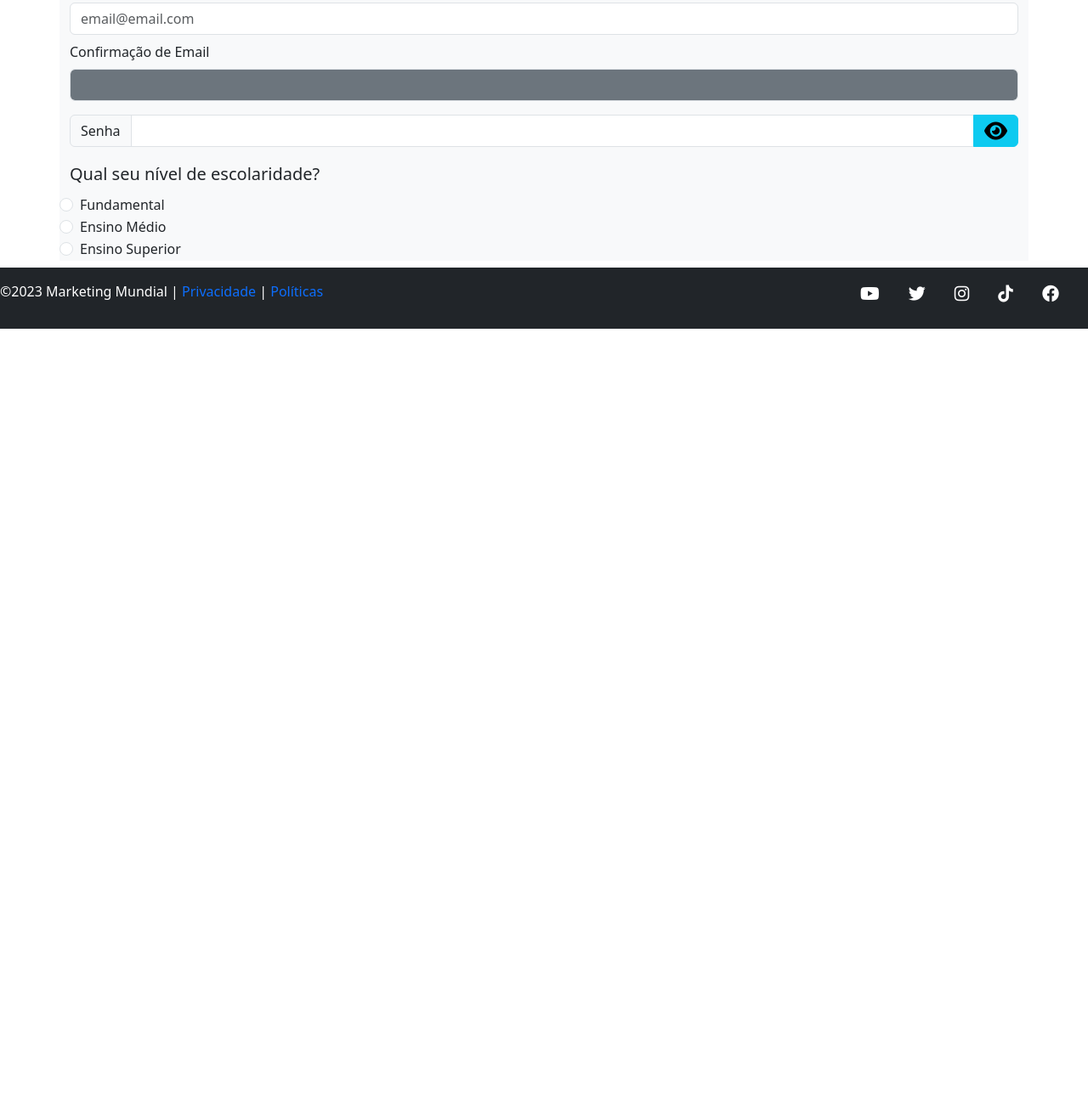
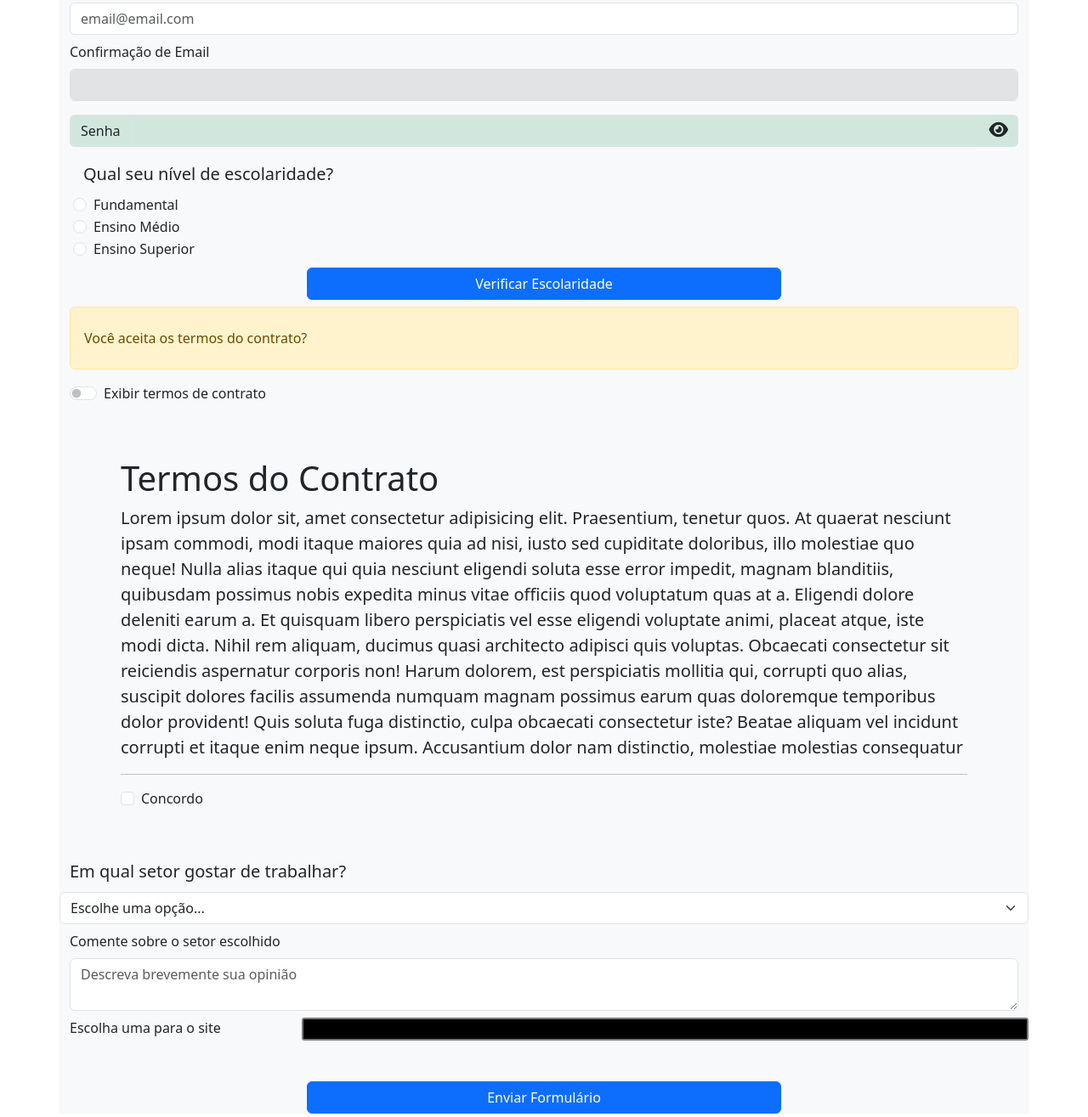
Before and after one commit to WinkWnk/projeto_boodstrap, a plain HTML site: page pages/cadastro.html in a window 1280 px wide. Shown: the part 386-1701 px from the top of the page at 85% size. Before the commit the page ends 800 px from the top, so only its background shows below. Drawn offline with nearby package versions, Linux system fonts and the light colour scheme.

Commit message:
Finalizado formulário bootstrap

```diff
--- a/css/estilo.css
+++ b/css/estilo.css
@@ -18,3 +18,8 @@
 .active{
     border-bottom: 1px solid #fff;
 }
+/* PÁGINA CADASTRO */
+.altura{
+    height: 300px;
+    overflow: scroll;
+}
--- a/pages/cadastro.html
+++ b/pages/cadastro.html
@@ -73,7 +73,7 @@
             <section class="row mb-2">
                 <div class="col-md-12">
                     <label for="confirmar" class="mb-2">Confirmação de Email</label>
-                    <input type="text" id="confirmar" name="confirmar" class="form-control bg-secondary" disabled>
+                    <input type="text" id="confirmar" name="confirmar" class="form-control bg-secondary-subtle" disabled>
                 </div>
             </section>
 
@@ -81,17 +81,17 @@
 
             <section class="row mb-2 mt-3">
                 <div class="col-md-12 input-group">
-                    <label for="senha" class="input-group-text col-form-label">Senha</label>
-                    <input type="password" id="senha" name="senha" class="form-control">
-                    <i class="fa-solid fa-eye btn btn-info fs-4"></i>
+                    <label for="senha" class="input-group-text col-form-label bg-success-subtle">Senha</label>
+                    <input type="password" id="senha" name="senha" class="form-control bg-success-subtle">
+                    <i class="fa-solid fa-eye btn fs-5 pt-2 bg-success-subtle border-0"></i>
                 </div>
             </section>
 
             <!-- CAMPO RADIO -->
 
-            <section class="row mb-2">
+            <section class="row mb-2 ps-3">
 
-                <label class="col-form-label-lg">Qual seu nível de escolaridade?</label>
+              <label class="col-form-label-lg">Qual seu nível de escolaridade?</label>
                 <div class="form-check">
                     <input type="radio" id="fundamental" name="escolaridade" value="fundamental" class="form-check-input">
                     <label for="fundamental" class="form-check-label">Fundamental</label>
@@ -108,10 +108,82 @@
                 </div>
 
             </section>
+
+            <div class="col-md-6 mx-auto mb-2">
+              <button class="btn btn-primary col-12">Verificar Escolaridade</button>
+            </div>
+
+            <!-- CAMPO SWITCH: TERMOS DE CONTRATO -->
+            <div class="alert alert-warning mt-2">
+              <p class="m-0 py-2">Você aceita os termos do contrato?</p>
+            </div>
+
+            <section class="form-check form-switch">
+              <input type="checkbox" name="escolha" id="escolha" value="escolha" class="form-check-input">
+              <label for="escolha" class="form-check-label">Exibir termos de contrato</label>
+            </section>
+
+            <!-- INFO DE CONTRATO -->
+            <section class="p-5 mt-3" id="contrato">
+              <div class="container-fluid">
+                <h1>Termos do Contrato</h1>
+                <p class="lead altura">
+                  Lorem ipsum dolor sit, amet consectetur adipisicing elit. Praesentium, tenetur quos. At quaerat nesciunt ipsam commodi, modi itaque maiores quia ad nisi, iusto sed cupiditate doloribus, illo molestiae quo neque!
+                  Nulla alias itaque qui quia nesciunt eligendi soluta esse error impedit, magnam blanditiis, quibusdam possimus nobis expedita minus vitae officiis quod voluptatum quas at a. Eligendi dolore deleniti earum a.
+                  Et quisquam libero perspiciatis vel esse eligendi voluptate animi, placeat atque, iste modi dicta. Nihil rem aliquam, ducimus quasi architecto adipisci quis voluptas. Obcaecati consectetur sit reiciendis aspernatur corporis non!
+                  Harum dolorem, est perspiciatis mollitia qui, corrupti quo alias, suscipit dolores facilis assumenda numquam magnam possimus earum quas doloremque temporibus dolor provident! Quis soluta fuga distinctio, culpa obcaecati consectetur iste?
+                  Beatae aliquam vel incidunt corrupti et itaque enim neque ipsum. Accusantium dolor nam distinctio, molestiae molestias consequatur quas necessitatibus debitis aut voluptas, suscipit exercitationem ex vitae hic est qui doloribus?
+                  Aspernatur adipisci harum, ratione cumque atque ut nam voluptatum quam dicta. Exercitationem sed ea, labore obcaecati ut molestiae eius nam vero maiores vel sunt consectetur, repellendus commodi nobis hic ex.
+                  Dignissimos, ipsum. Cupiditate corporis architecto, sed molestias perspiciatis ipsam dignissimos nemo? Suscipit expedita, vitae aliquam quam natus iste aperiam cupiditate possimus reprehenderit quis, adipisci soluta commodi, perferendis deleniti fugit quidem.
+                  Suscipit vero, mollitia corporis accusamus incidunt aliquam ipsa consequuntur ab laudantium totam aliquid tenetur unde quas sed, quisquam, esse enim facere fugiat? Sit, incidunt optio tenetur illo recusandae consequuntur exercitationem.
+                  Deleniti, voluptate reiciendis saepe dolore voluptates ex perferendis laboriosam quis asperiores repellat maxime minima autem harum doloribus nisi dignissimos! Voluptate praesentium obcaecati iure quibusdam debitis natus est dolor quam corrupti!
+                  Nulla consequuntur natus molestias reiciendis cumque amet! Qui sint deleniti voluptas explicabo delectus dolor dignissimos consequatur, quibusdam nihil tempora quasi libero? Magnam nisi eaque, dolorum necessitatibus voluptate corrupti quae nulla.
+                </p>
+
+                <hr>
+
+                <div class="form-check">
+                  <input type="checkbox" name="concordo" id="concordo" value="concordo" class="form-check-input">
+                  <label for="concordo" class="form-check-label">Concordo</label>
+                </div>
+
+              </div>
+            </section>
+
+            <!-- CAMPO SELECT -->
+
+            <section class="row mb-2">
+              <label class="col-form-label-lg">Em qual setor gostar de trabalhar?</label>
+              <select name="trabalho" class="form-select">
+                <option value="">Escolhe uma opção...</option>
+                <option value="RH">RH</option>
+                <option value="tecnologia">Tecnologia</option>
+                <option value="fiananceiro">Fiananceiro</option>
+              </select>
+            </section>
+
+            <!-- CAMPO TEXTAREA: COMENTÁRIO -->
+            <section class="row mb-2">
+              <div class="col-md-12">
+                <label for="mensagem" class="mb-2">Comente sobre o setor escolhido</label>
+                <textarea name="mensagem" id="mensagem" placeholder="Descreva brevemente sua opinião" class="form-control"></textarea>
+              </div>
+            </section>
+
+            <!-- CAMPO DE COR -->
+
+            <section class="row mb-2">
+              <label for="cor" class="col-md-3">Escolha uma para o site</label>
+              <input type="color" name="cor" id="cor" class="col-md-9 p-0">
+            </section>
+
+            <div class="col-md-6 mx-auto my-5">
+            <button type="submit" class="btn btn-primary col-12">Enviar Formulário</button>
+            </div>
         </form>
     </main>
 
-    <footer class="container-footer bg-dark text-white py-3">
+    <footer class="container-fluid bg-dark text-white py-3">
       <section class="row">
 
         <div class="col-md-9">
```
